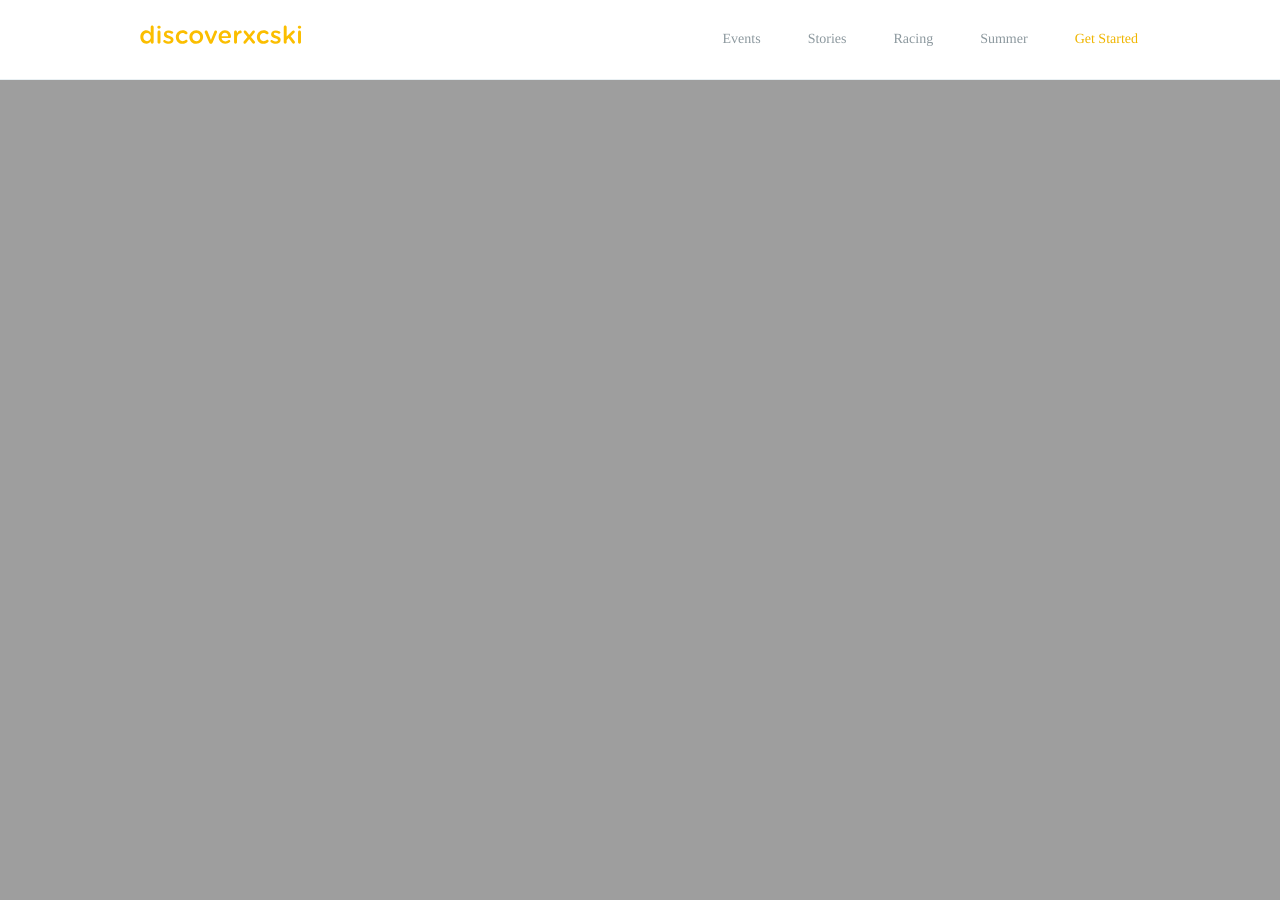
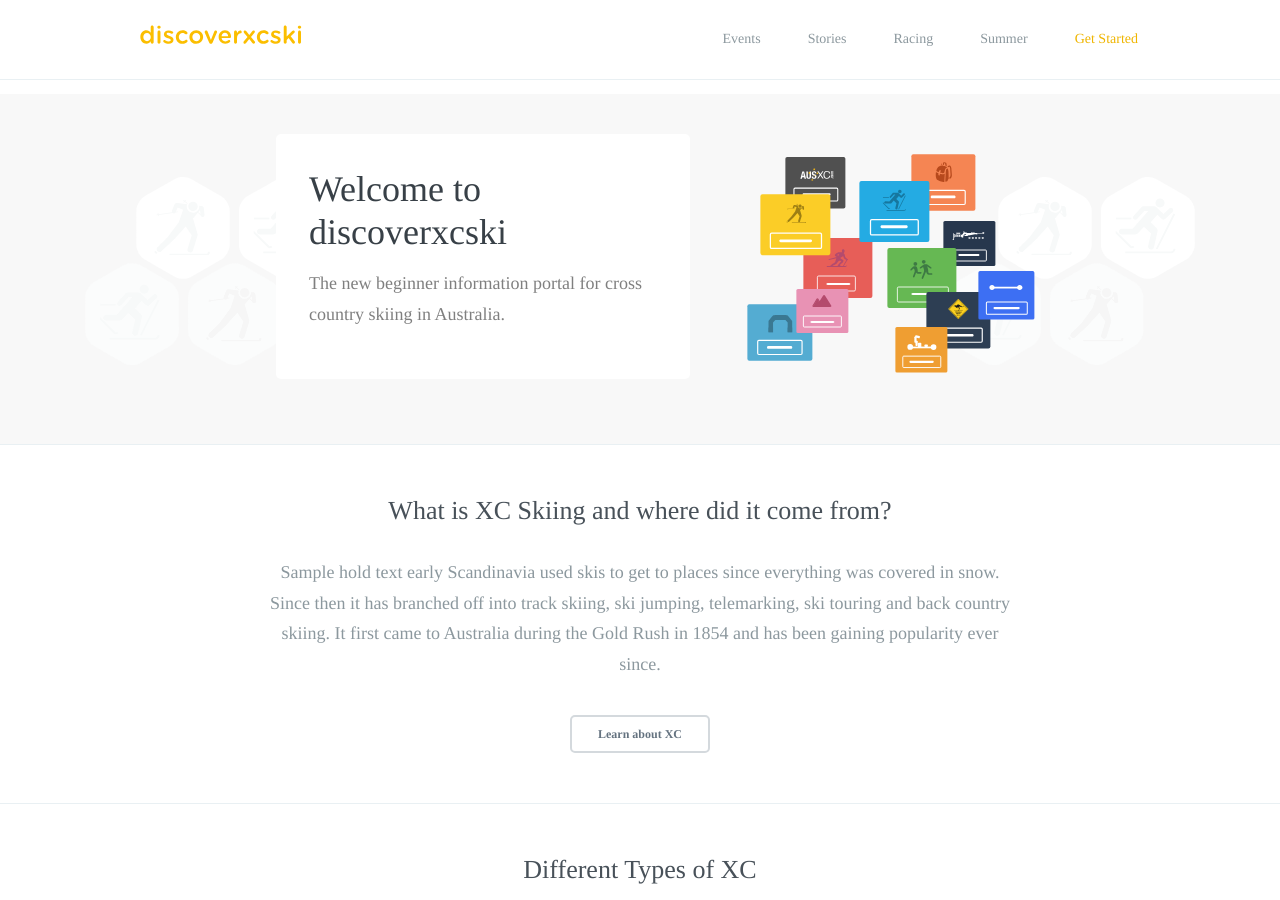
Before and after one commit to robcatto/robcatto.github.io, a Jekyll site: the page index.html, which Jekyll copies as it is, in a window 1280 px wide and 900 px high. Built offline with Jekyll 4.4.1, drawn with Linux system fonts in a browser that asks for light colours; some web fonts are replaced; Markdown is read by kramdown in place of the engine named in the settings.

Commit message:
Home Page Commit

```diff
--- a/index.html
+++ b/index.html
@@ -117,13 +117,9 @@
 
     <div id="container">
 
-<div style="  position: relative; margin: 0 auto;">
-        <img class="homepage__imageheader" style="-webkit-user-select: none; display: inherit" src="http://discoverxcski.com/images/hoppet-slide.jpg" width="100%" height="100%">
 
-        <div class="homepage__imagetext"></div>
-</div>
 
-        <div id="page__content--wrap" style="  top: -50px; position: relative;">
+        <div id="page__content--wrap" style="  top: 0px; position: relative;">
             <div class="page__content">
 
             <section class="homepage__quotearea">
```
